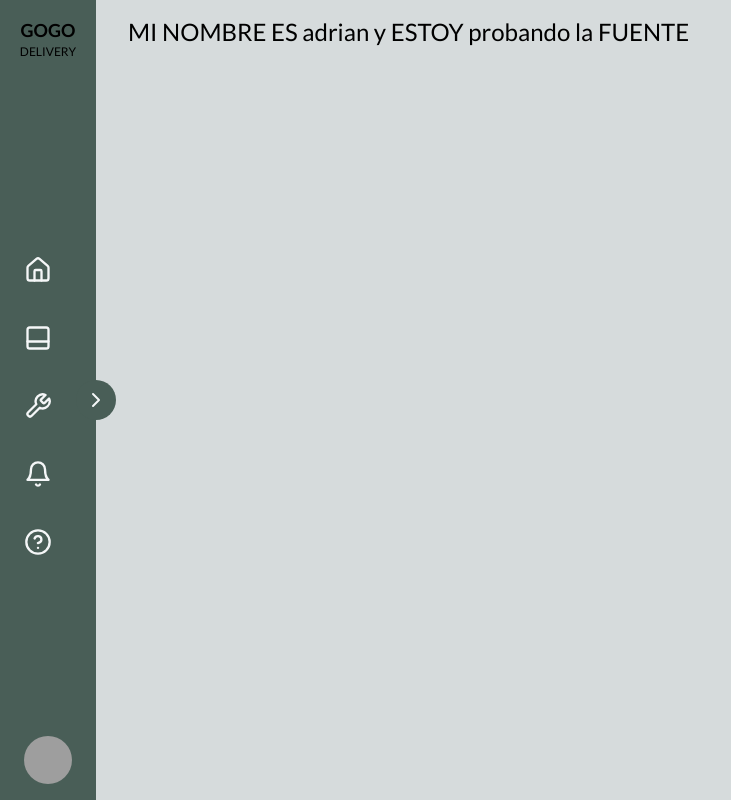
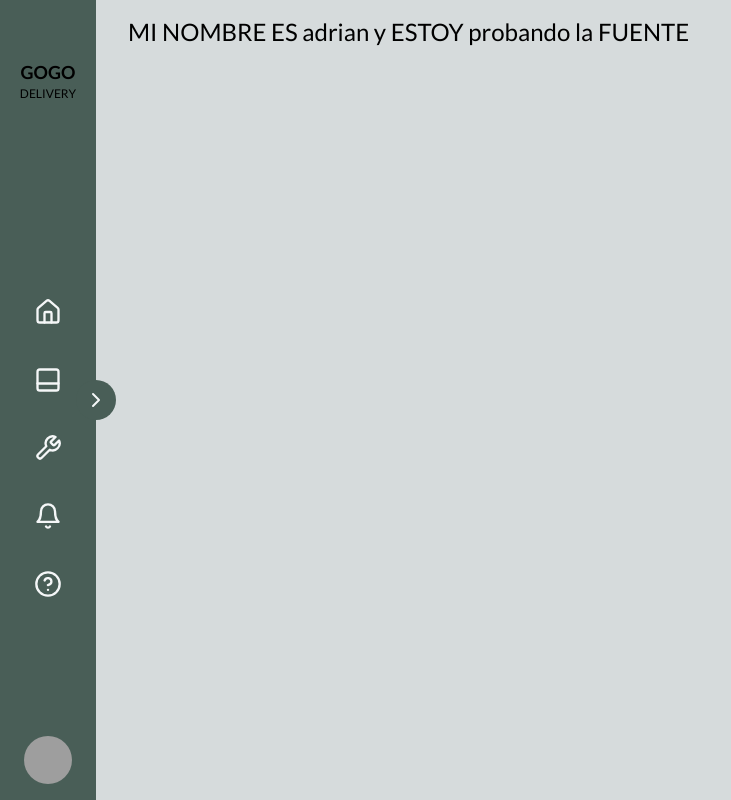
Before and after one commit to AdrianRgGit/GoGo-Front, a Next.js app: page / in a window 1280 px wide. Shown: the whole page, without its empty margins (0-731 px from the left). Built offline with nearby package versions, Linux system fonts and the light colour scheme; grey boxes are pictures that could not be loaded.

Commit message:
avanzamos

```diff
--- a/src/components/SideNav/SideNav.tsx
+++ b/src/components/SideNav/SideNav.tsx
@@ -21,9 +21,9 @@ const SideNav = ({ isExpanded, setIsExpanded }: sideNavProps) => {
     <aside
       className={`fixed left-0 top-0 flex h-screen ${isExpanded ? "w-1/5" : "w-24"} flex-col items-center justify-between bg-dark-green p-6 py-4 transition-all duration-150`}
     >
-      <header className="mb-4 flex w-full flex-col items-center justify-center">
+      <header className="mb-4 flex h-32 w-full flex-col items-center justify-center">
         {isExpanded ? (
-          <img src="/images/2.png" alt="company logo" width={120} />
+          <img src="/images/2.png" alt="company logo" />
         ) : (
           <>
             <h1 className="font-lato-bold text-lg">GOGO</h1>
@@ -32,7 +32,9 @@ const SideNav = ({ isExpanded, setIsExpanded }: sideNavProps) => {
         )}
       </header>
 
-      <nav className="flex w-full flex-col justify-center gap-y-10">
+      <nav
+        className={`flex w-full flex-col justify-center gap-y-10 ${!isExpanded && "items-center"}`}
+      >
         <TabNav href="#" icon={<Home size={28} />} expanded={isExpanded}>
           INICIO
         </TabNav>
--- a/src/components/SideNav/TabNav/TabNav.tsx
+++ b/src/components/SideNav/TabNav/TabNav.tsx
@@ -5,7 +5,7 @@ const TabNav = ({ href, icon, children, expanded }: tabNavProps) => {
   return (
     <a
       href={href}
-      className="flex items-center gap-x-4 text-white transition-colors duration-200 hover:text-yellow"
+      className="flex items-center gap-x-4 text-white transition-colors duration-200 hover:text-white/20"
     >
       {icon}
       {expanded && <span>{children}</span>}
```
